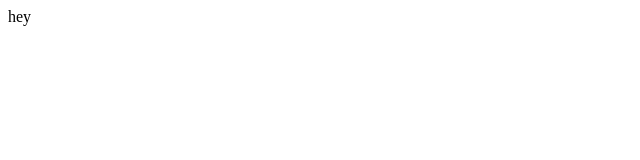
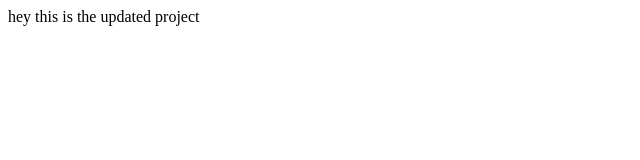
Before and after one commit to meghna78/Test-Automation-Engineer, a plain HTML site: page index.html in a window 1280 px wide. Shown: the whole page, without its empty margins (0-640 px from the left). Drawn offline with Linux system fonts and the light colour scheme.

Commit message:
this is the second try

```diff
--- a/index.html
+++ b/index.html
@@ -1 +1,3 @@
-<p> hey </p>
+<p> hey
+    this is the updated project
+</p>
```
